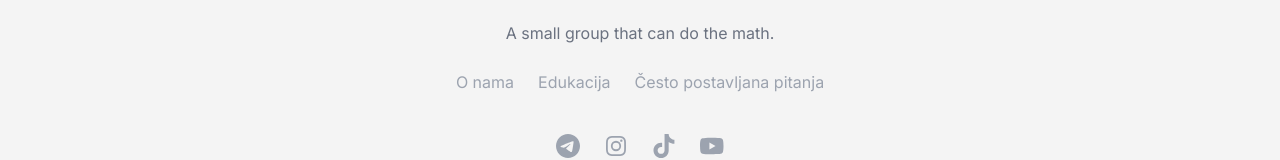
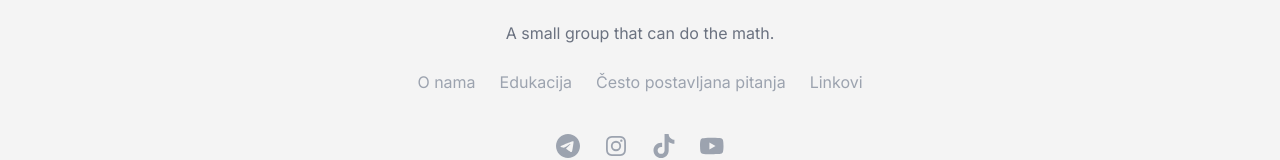
Before and after one commit to faustatwork/mad-science-website, a Next.js app: page / in a window 1280 px wide. Shown: the part 4318-4478 px from the top of the page. Built offline with nearby package versions, Linux system fonts and the light colour scheme.

Commit message:
fix(footer): add Linkovi page link

```diff
--- a/components/Footer.tsx
+++ b/components/Footer.tsx
@@ -29,6 +29,14 @@ const Footer = () => {
           href="https://mad-science.io/#pitanja"
         >
           Često postavljana pitanja
+        </Link>
+      </li>
+      <li>
+        <Link
+          className="text-gray-400 transition hover:text-gray-600 dark:text-gray-600 dark:hover:text-gray-400"
+          href="https://mad-science.io/linkovi"
+        >
+          Linkovi
         </Link>
       </li>
     </>
```
